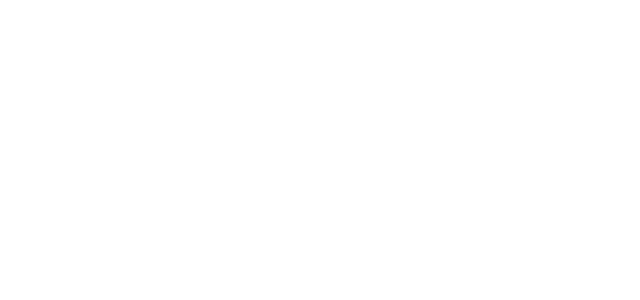
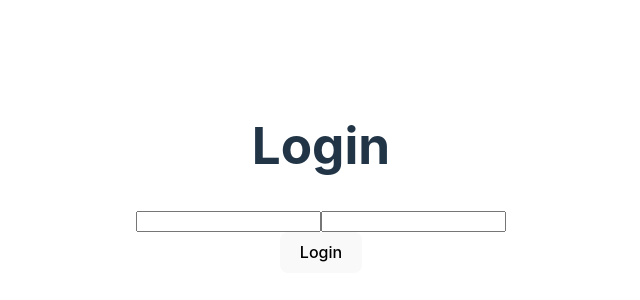
Before and after one commit to Lava519/ecom-app, a React (Vite) app in the folder client/: page /login in a window 1280 px wide. Before the commit this address had no page. Shown: the part 222-522 px from the top of the page, without its empty margins (319-959 px from the left). Built offline with nearby package versions, Linux system fonts and the light colour scheme.

Commit message:
Added Login

```diff
--- /dev/null
+++ b/client/pages/Login.jsx
@@ -0,0 +1,19 @@
+import axios from "axios";
+import { useState, useEffect } from "react";
+import { Link, useNavigate } from "react-router-dom"
+
+export default function Login() {
+    useEffect(()=>{
+
+    },[])
+    return (
+        <main>
+            <h1>Login</h1>
+            <div>
+                <input type="text"></input>
+                <input type="password"></input>
+            </div>
+            <button>Login</button>
+        </main>
+    )
+}
--- /dev/null
+++ b/client/pages/Register.jsx
@@ -0,0 +1,11 @@
+import axios from "axios";
+import { useState, useEffect } from "react";
+
+export default function Register() {
+    useEffect(()=>{
+
+    },[])
+    return (
+        <h1>Hello Regtister</h1>
+    )
+}
--- a/client/src/App.jsx
+++ b/client/src/App.jsx
@@ -1,6 +1,8 @@
 import { useState } from 'react'
 import { BrowserRouter, Routes, Route} from "react-router-dom";
 import Home from "../pages/Home"
+import Login from "../pages/Login"
+import Register from "../pages/Register"
 
 import './App.css'
 
@@ -11,6 +13,8 @@
       <BrowserRouter>
         <Routes>
           <Route path="/" element={<Home/>}></Route>
+          <Route path="/login" element={<Login/>}></Route>
+          <Route path="/register" element={<Register/>}></Route>
         </Routes>
       </BrowserRouter>
     </>
```
